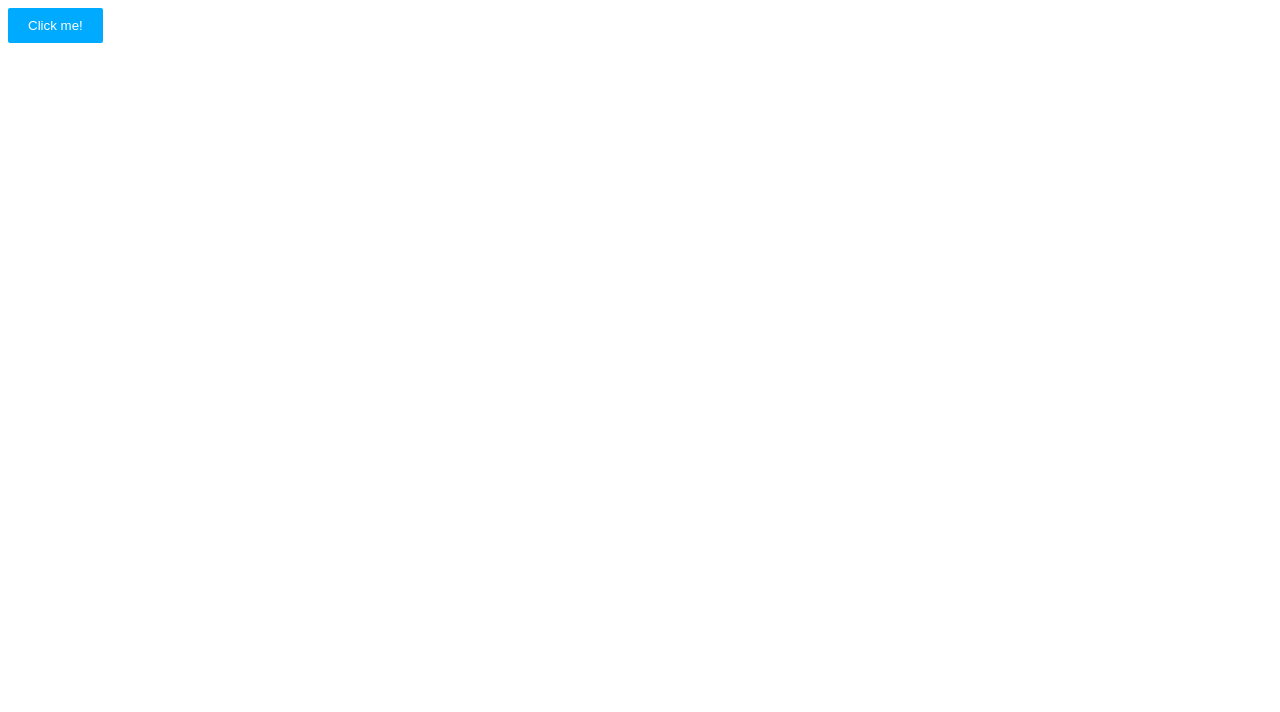
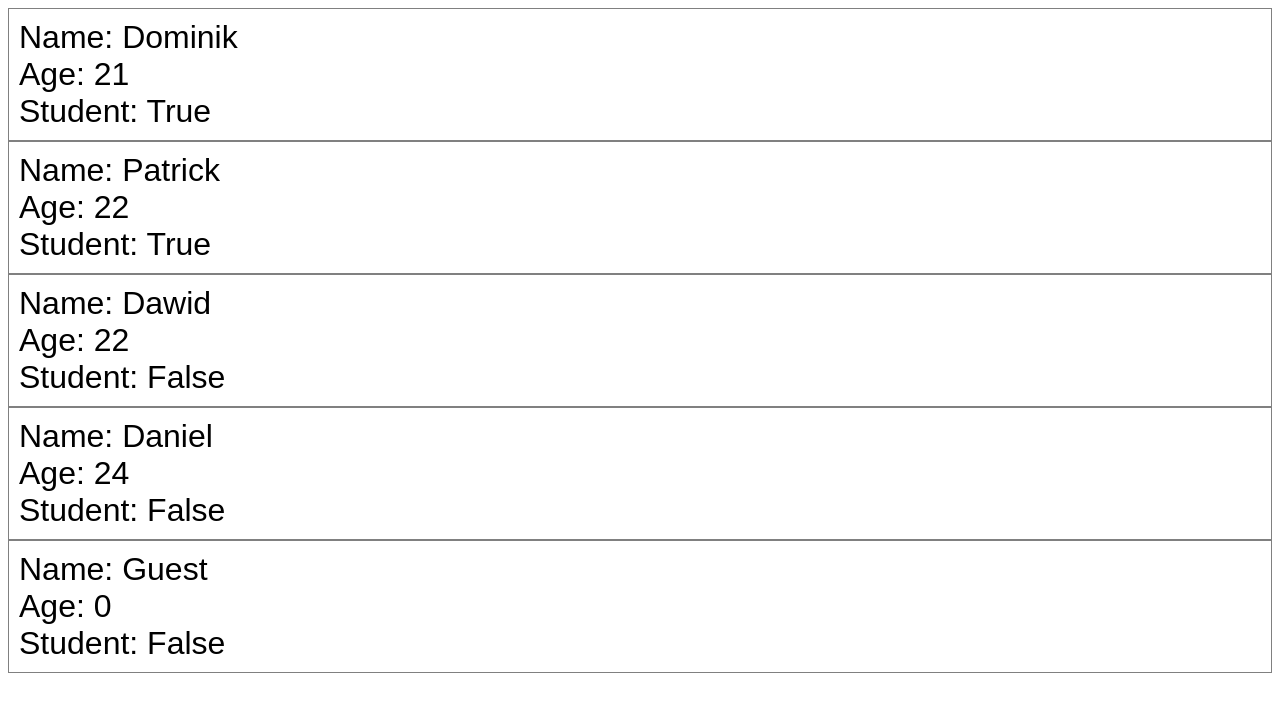
Before and after one commit to Domtracz/ReactJS, a React (Vite) app in the folder website/my-react-web/: page / in a window 1280 px wide. Shown: the top 712 px of the page. Built offline with nearby package versions, Linux system fonts and the light colour scheme.

Commit message:
props,default props commit

```diff
--- a/website/my-react-web/src/App.jsx
+++ b/website/my-react-web/src/App.jsx
@@ -4,13 +4,22 @@
 
 //import Card from "./Card";
 
-import Button from "./Button";
+//import Button from "./Button";
+
+import Student from "./Student";
+
+
 function App() {
   return(
     <>
-    <Button/>
+    <Student name="Dominik" age = {21} isStudent={true}/>
+    <Student name="Patrick" age = {22} isStudent={true}/>
+    <Student name="Dawid" age = {22} isStudent={false}/>
+    <Student name="Daniel" age = {24} isStudent={false}/>
+    <Student/>
     </>
   );
 }
 
+
 export default App
--- a/website/my-react-web/src/Button.jsx
+++ b/website/my-react-web/src/Button.jsx
@@ -1,6 +1,9 @@
+//external,module(seperate folder and module component),inline(below best for little styling)
 
 
 function Button(){
+
+  //inline
   const styles =
   {
       backgroundColor: "hsl(200, 100%, 50%)",
--- /dev/null
+++ b/website/my-react-web/src/Student.jsx
@@ -0,0 +1,26 @@
+import PropTypes from 'prop-types'
+
+function Student(props){
+  return(
+    <div className="student">
+      <p>Name: {props.name}</p>
+      <p>Age: {props.age}</p>
+      <p>Student: {props.isStudent ? "True":"False"}</p>
+
+    </div>
+  );
+}
+
+Student.propTypes={
+  name:PropTypes.string,
+  age:PropTypes.number,
+  isStudent: PropTypes.bool
+}
+
+Student.defaultProps ={
+  name: "Guest",
+  age: 0,
+  isStudent: false,
+}
+
+export default Student
--- a/website/my-react-web/src/index.css
+++ b/website/my-react-web/src/index.css
@@ -27,6 +27,15 @@
   color: hsl(0, 0%, 30%);
 }
 
+.student{
+  font-family: Arial, sans-serif;
+  font-size: 2em;
+  padding: 10px;
+  border: 1px solid hsl(0, 0%, 50%);
+}
+.student p{
+  margin: 0px;
+}
 /*
 
 //external
```
